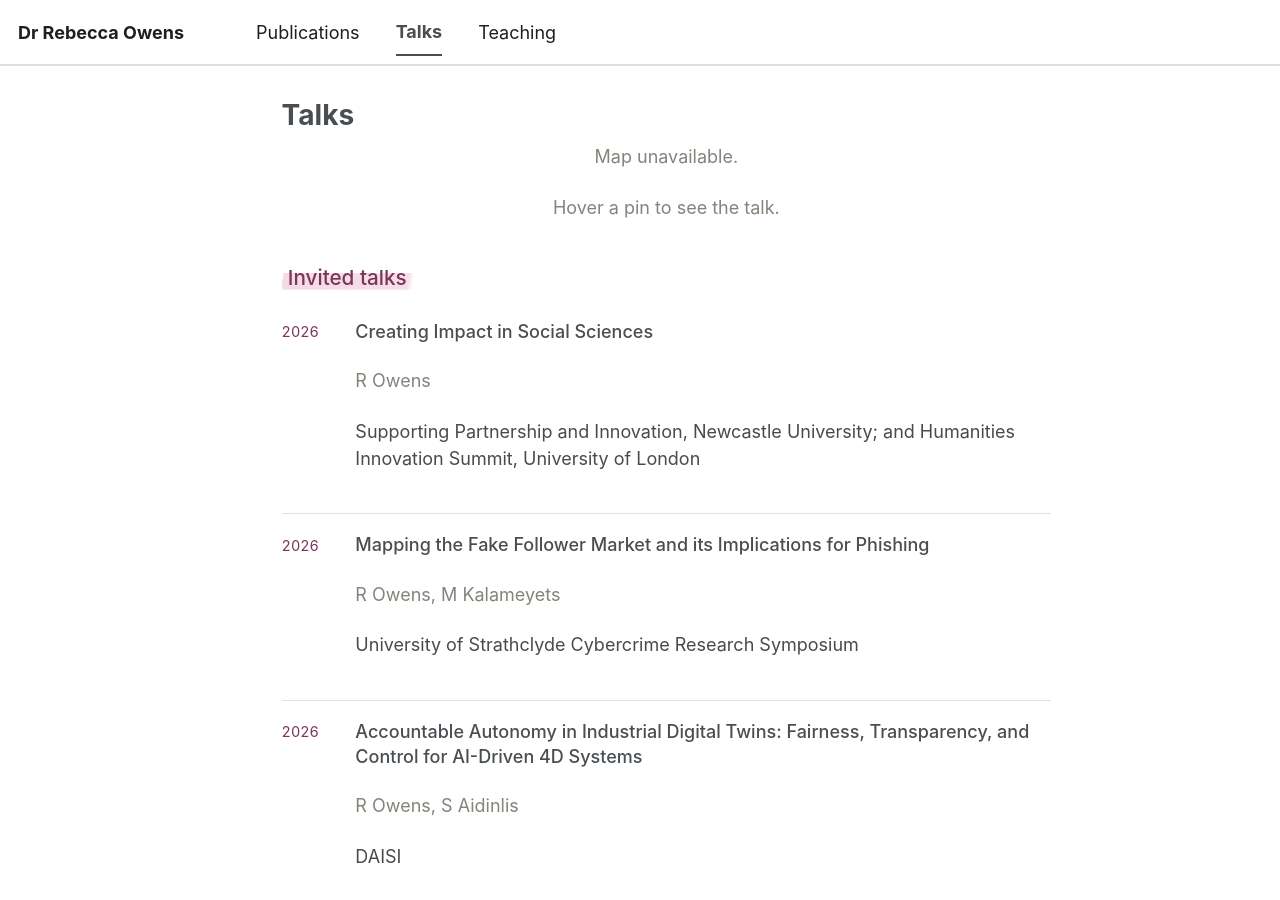
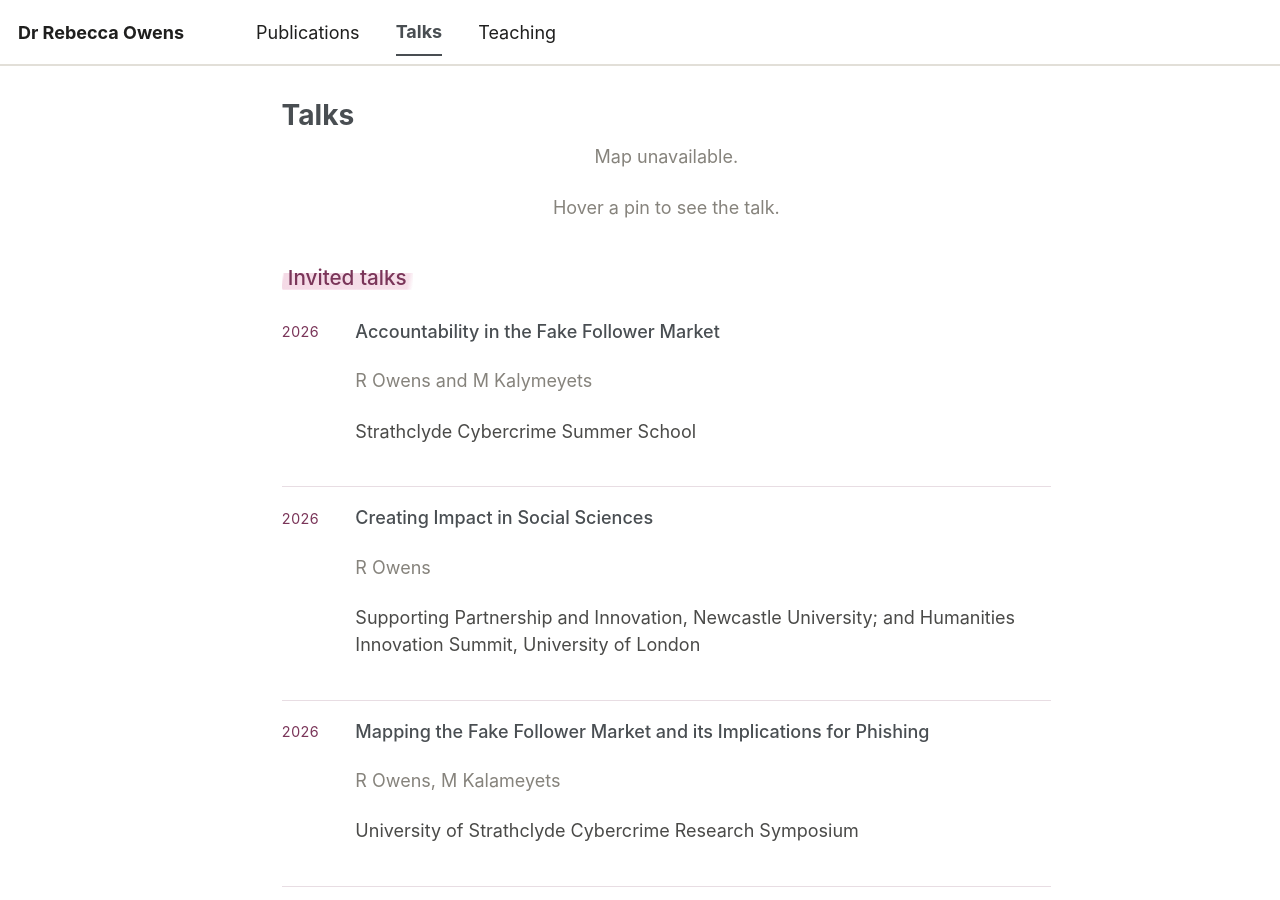
Before and after one commit to Rebecca-Owens/Rebecca-Owens.github.io, a Jekyll site: the page built from _pages/talks.html, in a window 1280 px wide and 900 px high. Built offline with Jekyll 4.4.1, drawn with Linux system fonts in a browser that asks for light colours; nearby versions of some CDN libraries; a style sheet for code colours, icons or effects is not loaded.

Commit message:
Add invited talk on accountability in fake follower market

```diff
--- a/_data/talks.yml
+++ b/_data/talks.yml
@@ -9,6 +9,14 @@
 # Every other line is indented by exactly two spaces. Two spaces, never a tab.
 
 # ---------- invited ----------
+- title: "Accountability in the Fake Follower Market"
+  authors: "R Owens and M Kalymeyets"
+  venue: "Strathclyde Cybercrime Summer School"
+  year: 2026
+  kind: invited
+  place: "Glasgow"
+  lat: 55.8642
+  lng: -4.2518
 
 - title: "Creating Impact in Social Sciences"
   authors: "R Owens"
```
